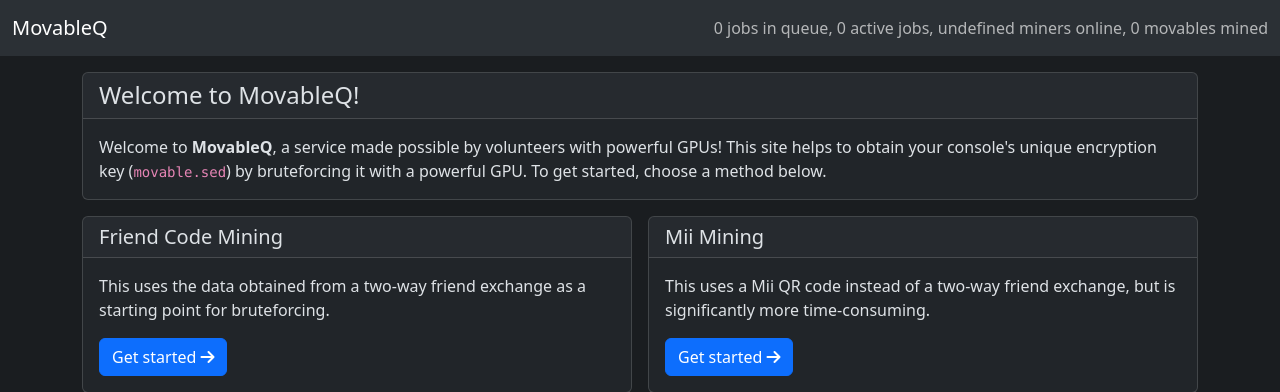
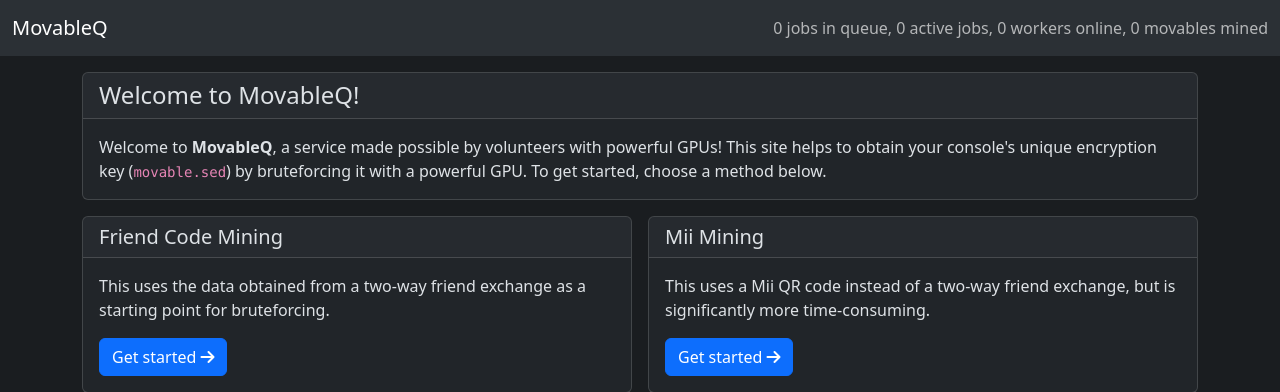
Before and after one commit to cm-360/MovableQ, a Flask app: page / in a window 1280 px wide. Shown: the top 392 px of the page. Run offline with Flask 3, Linux system fonts and the light colour scheme.

Commit message:
change stats wording

```diff
--- a/server.py
+++ b/server.py
@@ -279,8 +279,9 @@ def api_check_network_stats():
     return success({
         'waiting': manager.count_jobs('waiting'),
         'working': manager.count_jobs('working'),
+        # TODO count miners separately
         'workers': manager.count_workers(active_only=True),
-        'totalMined': mseds_mined
+        'mseds_mined': mseds_mined
     })
 
 @app.route('/api/admin/list_jobs')
--- a/templates/js/stats.js
+++ b/templates/js/stats.js
@@ -2,7 +2,7 @@
 
   const waitingCount = document.getElementById("waitingCount");
   const workingCount = document.getElementById("workingCount");
-  const minerCount = document.getElementById("minerCount");
+  const workerCount = document.getElementById("workerCount");
   const movableTotal = document.getElementById("movableTotal");
 
   async function getNetworkStats() {
@@ -12,8 +12,8 @@
       const stats = responseJson.data;
       waitingCount.innerText = stats.waiting;
       workingCount.innerText = stats.working;
-      minerCount.innerText = stats.miners;
-      movableTotal.innerText = stats.totalMined;
+      workerCount.innerText = stats.workers;
+      movableTotal.innerText = stats.mseds_mined;
     }
   }
 
--- a/templates/layouts/base.html
+++ b/templates/layouts/base.html
@@ -28,7 +28,7 @@
 			<span class="navbar-text">
 				<span id="waitingCount">?</span> jobs in queue,
 				<span id="workingCount">?</span> active jobs,
-				<span id="minerCount">?</span> miners online,
+				<span id="workerCount">?</span> workers online,
 				<span id="movableTotal">?</span> movables mined
 			</span>
 			<script type="module" src="{{ url_for('serve_js', filename='stats.js') }}"></script>
```
